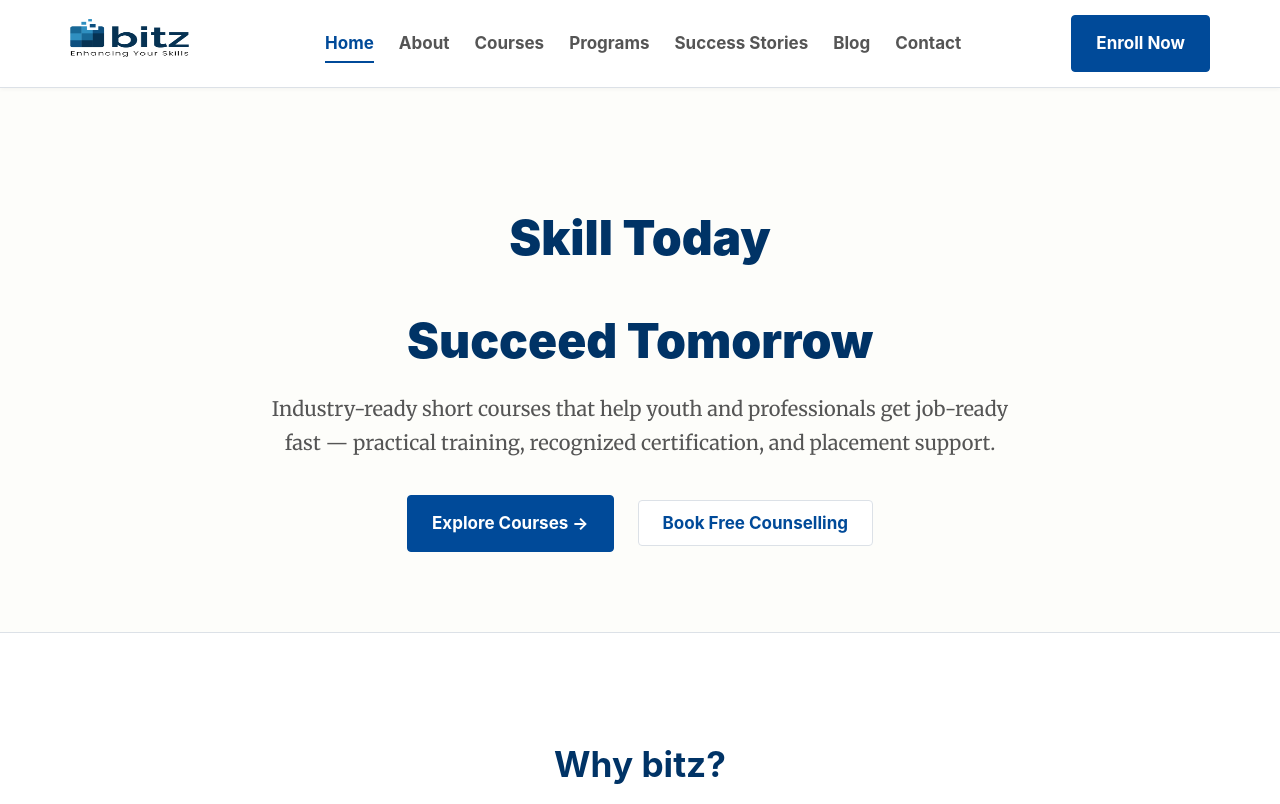
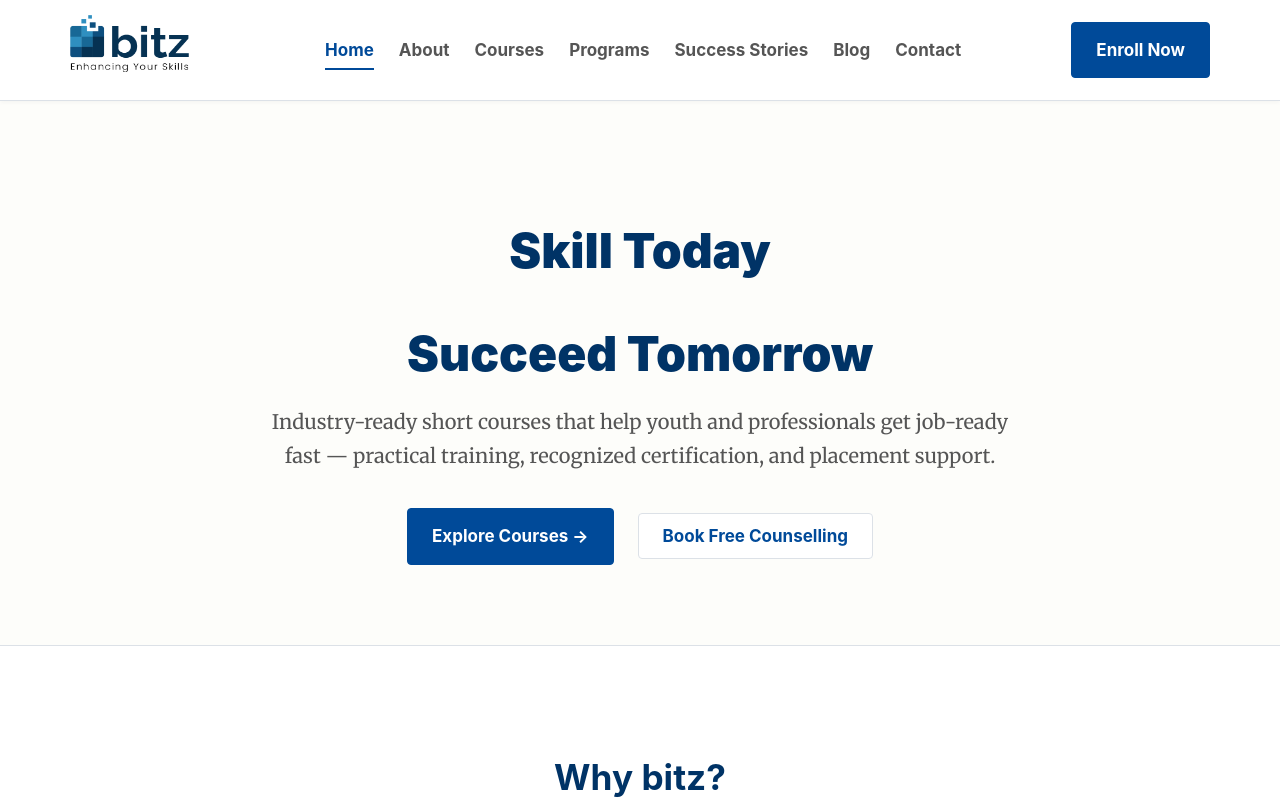
Before and after one commit to basithparavoor/BITZ, a website: page index.html in a window 1280 px wide. Shown: the top 804 px of the page. Drawn offline with Linux system fonts and the light colour scheme.

Commit message:
Add files via upload

```diff
--- a/style.css
+++ b/style.css
@@ -83,7 +83,7 @@ h4 { font-size: 1.25rem; }
 }
 .logo img {
   width: 120px; /* Fixed width */
-  height: 40px; /* Fixed height */
+  height: 60px; /* Fixed height */
   /* If the logo's aspect ratio isn't 120:40, it will look squished. */
 }
 
```
